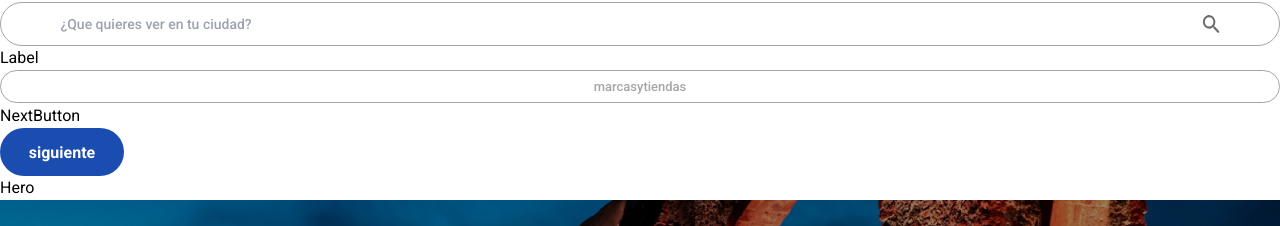
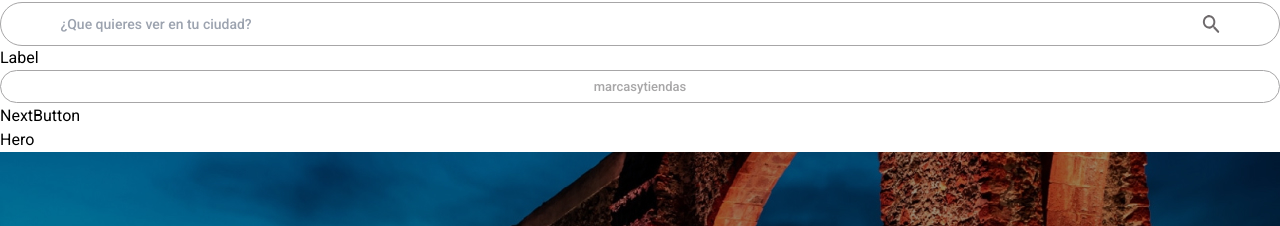
Before and after one commit to MansuttiD/paraCuando, a Next.js app: page /components in a window 1280 px wide. Shown: the part 962-1188 px from the top of the page. Built offline with nearby package versions, Linux system fonts and the light colour scheme; no server answers.

Commit message:
ci: interfaces created

```diff
--- a/pages/components.tsx
+++ b/pages/components.tsx
@@ -7,7 +7,6 @@ import Hero from '../components/Hero';
 import InputSearch from '../components/InputSearch';
 import Label from '../components/Label';
 import MinMenu from '../components/MinMenu';
-import NextButton from '../components/NextButton';
 
 export default function components() {
   return (
@@ -37,7 +36,7 @@ export default function components() {
         {/* <li>Layout</li> */}
         {/* <Layout /> */}
         <li>NextButton</li>
-        <NextButton set="" state={false} action="siguiente" />
+        {/* <NextButton set="" state={false} action="siguiente" /> */}
         {/* <li>SlideNexButton</li>
           <SlideNextButton />
           <li>SlidePrevButton</li>
```
